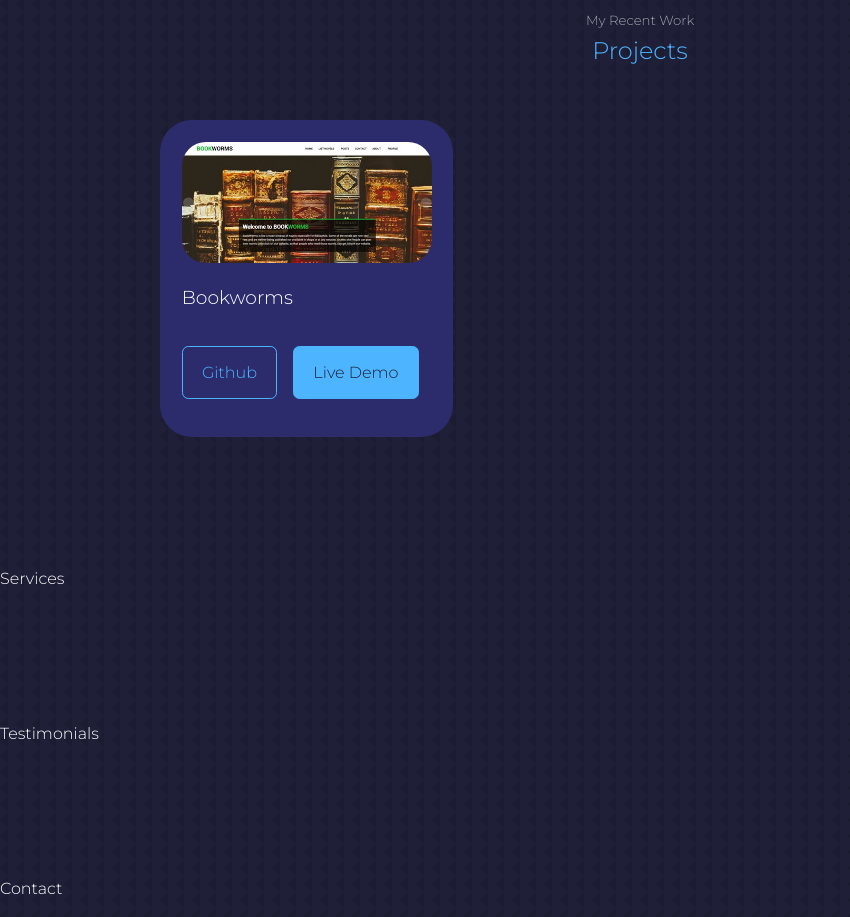
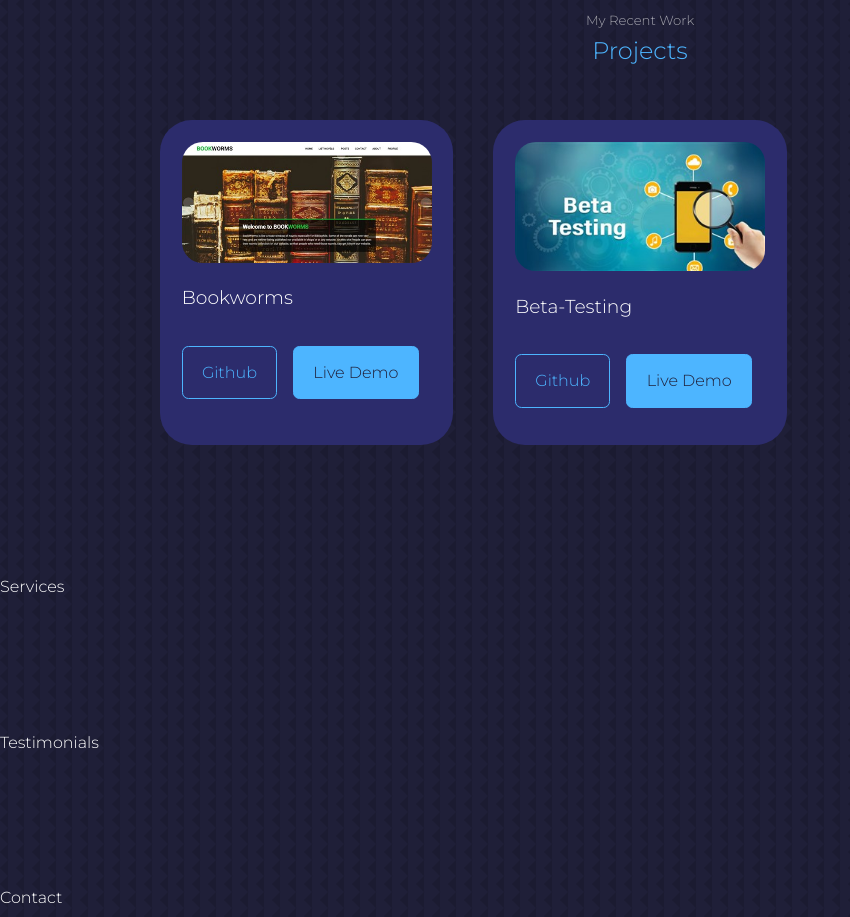
Before and after one commit to VALIANTGUARDIAN/Portfolio, a React (Create React App) app: page / in a window 1280 px wide. Shown: the part 2340-3257 px from the top of the page, without its empty margins (0-850 px from the left). Built offline with nearby package versions, Linux system fonts and the light colour scheme.

Commit message:
beta testing

```diff
--- a/src/components/projects/projects.css
+++ b/src/components/projects/projects.css
@@ -18,7 +18,7 @@
 }
 
 .project__item-image{
-    border-radius: 1.5rem;
+    border-radius: 1.3rem;
     overflow: hidden;
 }
 
--- a/src/components/projects/projects.jsx
+++ b/src/components/projects/projects.jsx
@@ -1,8 +1,8 @@
 import React from 'react'
 import './projects.css'
 import IMG1 from '../../assets/project1.jpg'
-/* import IMG2 from '../../assets/project2.jpg'
-import IMG3 from '../../assets/project3.jpg'
+import IMG2 from '../../assets/project2.jpg'
+/* import IMG3 from '../../assets/project3.jpg'
 import IMG4 from '../../assets/project4.jpg'
 import IMG5 from '../../assets/project5.png'
 import IMG6 from '../../assets/project6.jpg' */
@@ -14,6 +14,13 @@ const data = [
     title: 'Bookworms',
     github:'https://github.com/VALIANTGUARDIAN/BookWorms',
     demo:'https://bookworm-s.herokuapp.com/home'
+  },
+  {
+    id:2,
+    image: IMG2,
+    title: 'Beta-Testing',
+    github:'https://github.com/VALIANTGUARDIAN/BetaTesting/tree/master/masterTemplate-Angular-master'
+
   }
 ]
 
```
Also changed, not shown: src/assets/project2.jpg.
